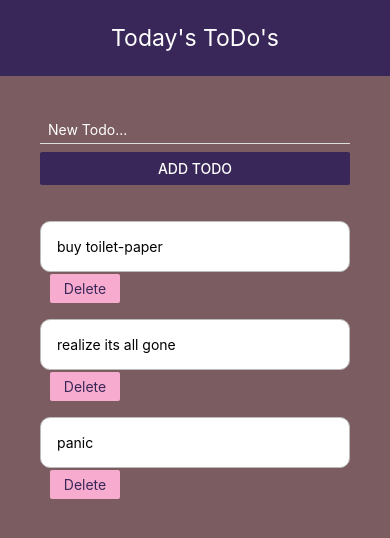
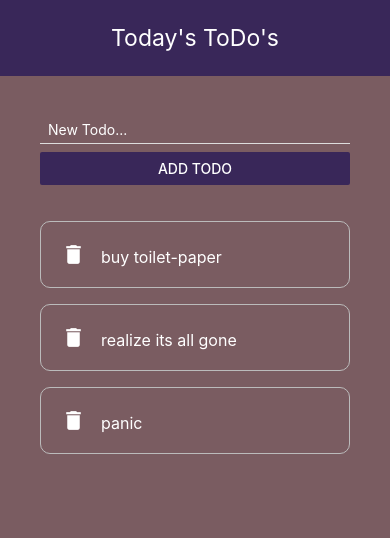
Before and after one commit to Kotieheim/Todo-Mobile, a React Native app: screen / in a window 390 px wide. Shown: the top 538 px of the page. Built offline with nearby package versions, Linux system fonts and the light colour scheme.

Commit message:
change look/delete

```diff
--- a/App.js
+++ b/App.js
@@ -1,5 +1,6 @@
 import React, { useState } from "react";
-// import { uuid } from "uuidv4";
+import { AppLoading } from "expo";
+import * as Font from "expo-font";
 import {
   StyleSheet,
   View,
@@ -20,6 +21,7 @@ export default function App() {
     { text: "realize its all gone", key: "2" },
     { text: "panic", key: "3" }
   ]);
+
   const pressHandler = key => {
     setTodos(prevTodos => {
       return prevTodos.filter(todo => todo.key != key);
@@ -40,7 +42,6 @@ export default function App() {
     }
   };
   return (
-    // <Sandbox></Sandbox>
     <TouchableWithoutFeedback
       onPress={() => {
         Keyboard.dismiss();
--- a/components/TodoItem.js
+++ b/components/TodoItem.js
@@ -1,6 +1,7 @@
 import React, { useState } from "react";
 
 import { StyleSheet, Text, TouchableOpacity, View, Button } from "react-native";
+import { MaterialIcons } from "@expo/vector-icons";
 
 export default function TodoItem({ item, pressHandler }) {
   const [state, setstate] = useState(true);
@@ -11,22 +12,42 @@ export default function TodoItem({ item, pressHandler }) {
   };
   let lineStyle = {
     textDecorationLine: "none",
-    backgroundColor: "white",
-    padding: 16,
+    color: "white",
+    marginLeft: 15,
+    fontSize: 16
+  };
+  if (!state) lineStyle.textDecorationLine = "line-through";
+  return (
+    <View style={styles.item}>
+      <MaterialIcons
+        name="delete"
+        size={25}
+        color="#fff"
+        onPress={() => pressHandler(item.key)}
+      />
+      <Text onPress={() => toggleCheck()} style={lineStyle}>
+        {item.text}
+      </Text>
+
+      {/* <Text style={styles.delete} onPress={() => pressHandler(item.key)}>
+        Delete
+      </Text> */}
+    </View>
+  );
+}
+
+const styles = StyleSheet.create({
+  item: {
+    flexDirection: "row",
+    alignItems: "flex-end",
+    padding: 20,
     marginTop: 16,
     borderColor: "#bbb",
     borderWidth: 1,
     borderStyle: "solid",
     borderRadius: 10
-  };
-  if (!state) lineStyle.textDecorationLine = "line-through";
-  return (
-    <View>
-      <Text onPress={() => toggleCheck()} style={lineStyle}>
-        {item.text}
-      </Text>
-      <Text
-        style={{
+  },
+  delete: {
     backgroundColor: "#f7accf",
     color: "#392759",
     width: 70,
@@ -35,11 +56,5 @@ export default function TodoItem({ item, pressHandler }) {
     borderRadius: 2,
     marginLeft: 10,
     marginTop: 2
-        }}
-        onPress={() => pressHandler(item.key)}
-      >
-        Delete
-      </Text>
-    </View>
-  );
   }
+});
```
Also changed, not shown: assets/Acme-Regular.ttf (added), assets/OFL.txt (added). Lines whose indentation alone changed are shown as unchanged.
